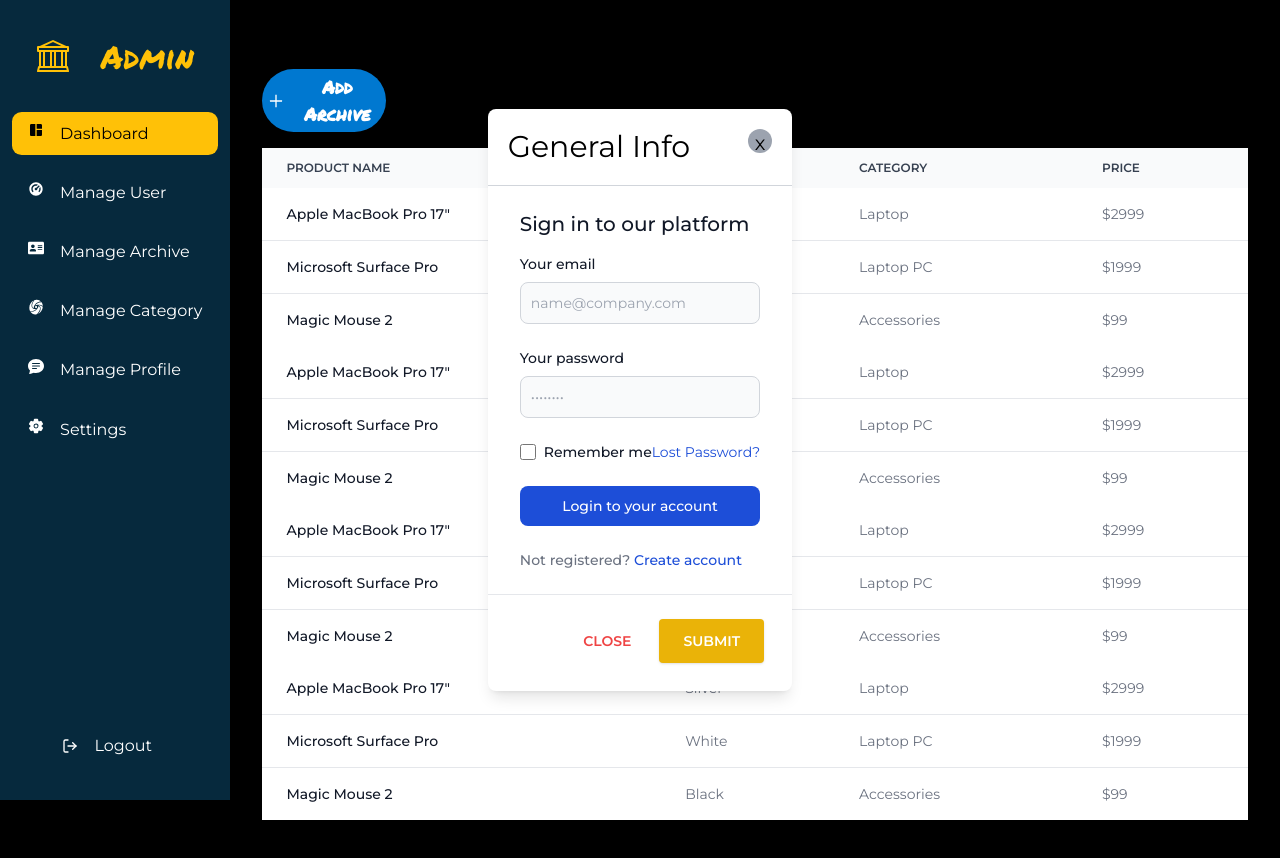
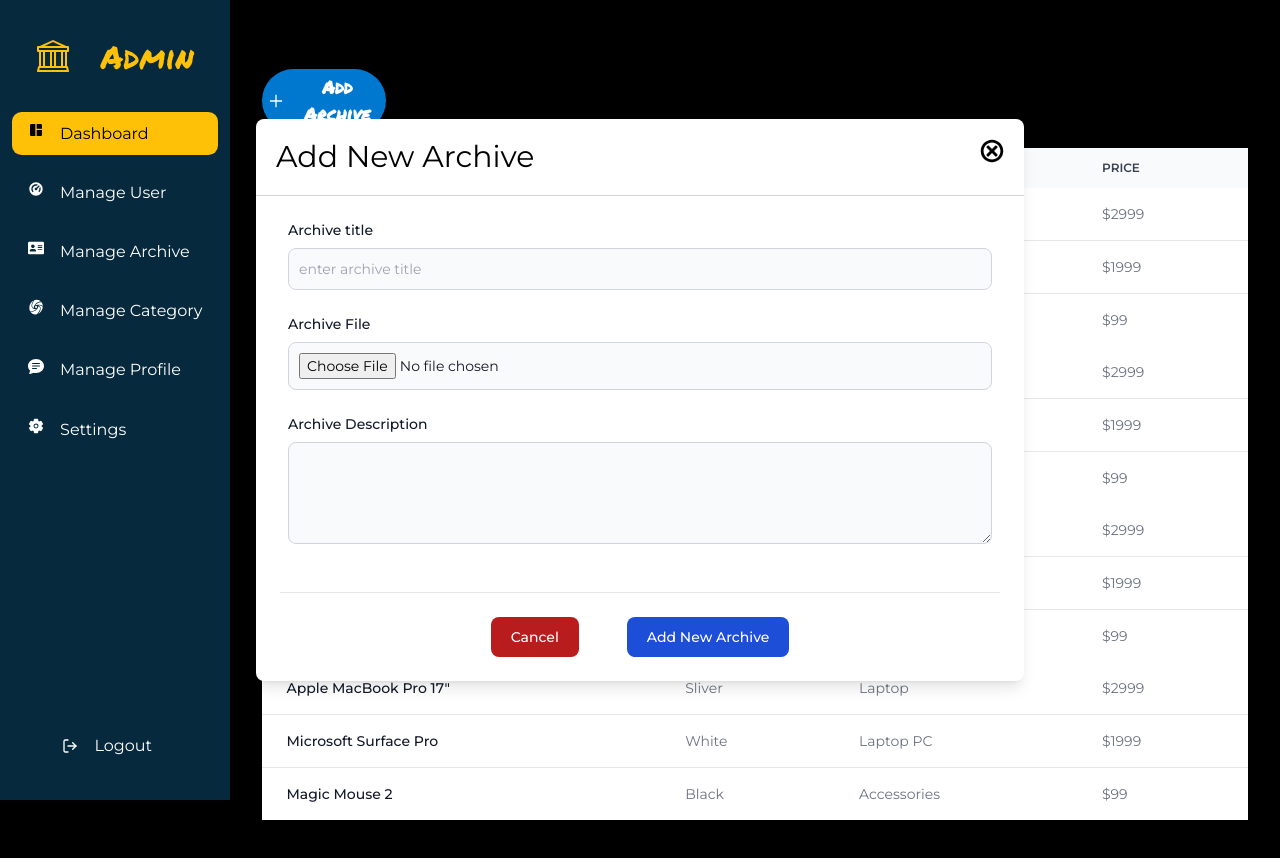
Before and after one commit to abenooo/admin_dashboard, a React (Create React App) app: page /listArchive in a window 1280 px wide. Both pictures are taken after a click on the button "Add Archive". Shown: the top 858 px of the page. Built offline with nearby package versions, Linux system fonts and the light colour scheme.

Commit message:
Fixed modual

```diff
--- a/src/componets/Archive/ListArchive.jsx
+++ b/src/componets/Archive/ListArchive.jsx
@@ -1,9 +1,10 @@
-import React , {useState} from "react";
+import React, { useState } from "react";
 import styled from "styled-components";
 import { buttonStyles } from "../../componets/ReusableStyles";
 import { AiOutlinePlus } from "react-icons/ai";
+import { GiCancel } from "react-icons/gi";
 export default function ListArchive() {
-  const [archiveModal, setArchiveModa] = useState(false);
+  const [archiveModal, setArchiveModal] = useState(false);
   return (
     <>
       <Section>
@@ -15,7 +16,9 @@ export default function ListArchive() {
                 <AiOutlinePlus />
               </div>
               <div className="content">
-              <button onClick={() => setArchiveModa(true)}>Add Archive</button>
+                <button onClick={() => setArchiveModal(true)}>
+                  Add Archive
+                </button>
               </div>
             </div>
           </div>
@@ -178,68 +181,108 @@ export default function ListArchive() {
       </Section>
       {archiveModal ? (
         <Section>
-
           <div className="flex justify-center items-center overflow-x-hidden overflow-y-auto fixed inset-0 z-50 outline-none focus:outline-none">
-        <div className="relative w-auto my-6 mx-auto max-w-3xl">
+            <div className="relative w-9/12 my-6 mx-auto max-w-3xl">
               <div className="border-0 rounded-lg shadow-lg relative flex flex-col w-full bg-white outline-none focus:outline-none">
                 <div className="flex items-start justify-between p-5 border-b border-solid border-gray-300 rounded-t ">
-              <h3 className="text-3xl font=semibold">General Info</h3>
+                  <h3 className="text-3xl font=semibold">Add New Archive</h3>
                   <button
                     className="bg-transparent border-0 text-black float-right"
-                onClick={() => setArchiveModa(false)}
+                    onClick={() => setArchiveModal(false)}
                   >
-                <span className="text-black opacity-7 h-6 w-6 text-xl block bg-gray-400 py-0 rounded-full">
+                    {/* <span className="text-black opacity-7 h-6 w-6 text-xl block bg-gray-400 py-0 rounded-full">
                   x
-                </span>
+                </span> */}
+                    <GiCancel className="h-6 w-6" />
                   </button>
                 </div>
                 <div class="py-6 px-6 lg:px-8">
-            <h3 class="mb-4 text-xl font-medium text-gray-900 dark:text-white">Sign in to our platform</h3>
                   <form class="space-y-6" action="#">
                     <div>
-                    <label for="email" class="block mb-2 text-sm font-medium text-gray-900 dark:text-gray-300">Your email</label>
-                    <input type="email" name="email" id="email" class="bg-gray-50 border border-gray-300 text-gray-900 text-sm rounded-lg focus:ring-blue-500 focus:border-blue-500 block w-full p-2.5 dark:bg-gray-600 dark:border-gray-500 dark:placeholder-gray-400 dark:text-white" placeholder="name@company.com" required/>
+                      <label
+                        htmlFor="text"
+                        class="block mb-2 text-sm font-medium text-gray-900 dark:text-gray-300"
+                      >
+                        Archive title
+                      </label>
+                      <input
+                        type="text"
+                        name="title"
+                        id="title"
+                        class="bg-gray-50 border border-gray-300 text-gray-900 text-sm rounded-lg focus:ring-blue-500 focus:border-blue-500 block w-full p-2.5 dark:bg-gray-600 dark:border-gray-500 dark:placeholder-gray-400 dark:text-white"
+                        placeholder="enter archive title"
+                        required
+                      />
                     </div>
                     <div>
-                    <label for="password" class="block mb-2 text-sm font-medium text-gray-900 dark:text-gray-300">Your password</label>
-                    <input type="password" name="password" id="password" placeholder="••••••••" class="bg-gray-50 border border-gray-300 text-gray-900 text-sm rounded-lg focus:ring-blue-500 focus:border-blue-500 block w-full p-2.5 dark:bg-gray-600 dark:border-gray-500 dark:placeholder-gray-400 dark:text-white" required/>
+                      <label
+                        htmlFor="text"
+                        class="block mb-2 text-sm font-medium text-gray-900 dark:text-gray-300"
+                      >
+                        Archive File
+                      </label>
+                      <input
+                        type="file"
+                        name="title"
+                        id="title"
+                        class="bg-gray-50 border border-gray-300 text-gray-900 text-sm rounded-lg focus:ring-blue-500 focus:border-blue-500 block w-full p-2.5 dark:bg-gray-600 dark:border-gray-500 dark:placeholder-gray-400 dark:text-white"
+                        placeholder="enter archive title"
+                        required
+                      />
                     </div>
-                <div class="flex justify-between">
-                    <div class="flex items-start">
-                        <div class="flex items-center h-5">
-                            <input id="remember" type="checkbox" value="" class="w-4 h-4 bg-gray-50 rounded border border-gray-300 focus:ring-3 focus:ring-blue-300 dark:bg-gray-600 dark:border-gray-500 dark:focus:ring-blue-600 dark:ring-offset-gray-800" required/>
+                    <div>
+                      <label
+                        htmlFor="text"
+                        class="block mb-2 text-sm font-medium text-gray-900 dark:text-gray-300"
+                      >
+                        Archive Description
+                      </label>
+                      <textarea
+                        id="description"
+                        rows="4"
+                        className="bg-gray-50 border border-gray-300 text-gray-900 text-sm rounded-lg focus:ring-blue-500 focus:border-blue-500 block w-full p-2.5 dark:bg-gray-600 dark:border-gray-500 dark:placeholder-gray-400 dark:text-white"
+                      ></textarea>
+                      {/* <input type="text" name="title" id="title" class="bg-gray-50 border border-gray-300 text-gray-900 text-sm rounded-lg focus:ring-blue-500 focus:border-blue-500 block w-full p-2.5 dark:bg-gray-600 dark:border-gray-500 dark:placeholder-gray-400 dark:text-white" placeholder="enter archive title" required/> */}
                     </div>
-                        <label for="remember" class="ml-2 text-sm font-medium text-gray-900 dark:text-gray-300">Remember me</label>
-                    </div>
-                    <a href="#" class="text-sm text-blue-700 hover:underline dark:text-blue-500">Lost Password?</a>
-                </div>
-                <button type="submit" class="w-full text-white bg-blue-700 hover:bg-blue-800 focus:ring-4 focus:outline-none focus:ring-blue-300 font-medium rounded-lg text-sm px-5 py-2.5 text-center dark:bg-blue-600 dark:hover:bg-blue-700 dark:focus:ring-blue-800">Login to your account</button>
-                <div class="text-sm font-medium text-gray-500 dark:text-gray-300">
-                    Not registered? <a href="#" class="text-blue-700 hover:underline dark:text-blue-500">Create account</a>
-                </div>
+                    <div className="flex justify-between"></div>
                   </form>
                 </div>
-            <div className="flex items-center justify-end p-6 border-t border-solid border-blueGray-200 rounded-b">
+                <div className="flex items-center justify-center mx-6 p-6 border-t border-solid border-blueGray-200 rounded-b">
+                  <div className="flex flex-row flex-wrap justify-around">
                     <button
+                      onClick={() => setArchiveModal(false)}
+                      type="submit"
+                      className=" mx-6 w-auto text-white bg-red-700 hover:bg-red-800 focus:ring-4 focus:outline-none focus:ring-blue-300 font-medium rounded-lg text-sm px-5 py-2.5 text-center dark:bg-blue-600 dark:hover:bg-blue-700 dark:focus:ring-blue-800"
+                    >
+                      Cancel
+                    </button>
+                    <button
+                      type="submit"
+                      className=" mx-6 w-auto text-white bg-blue-700 hover:bg-blue-800 focus:ring-4 focus:outline-none focus:ring-blue-300 font-medium rounded-lg text-sm px-5 py-2.5 text-center dark:bg-blue-600 dark:hover:bg-blue-700 dark:focus:ring-blue-800"
+                    >
+                      Add New Archive
+                    </button>
+                  </div>
+                  {/* <button
                 className="text-red-500 background-transparent font-bold uppercase px-6 py-2 text-sm outline-none focus:outline-none mr-1 mb-1"
                 type="button"
-                onClick={() => setArchiveModa(false)}
+                onClick={() => setArchiveModal(false)}
               >
                 Close
-              </button>
-              <button
+              </button> */}
+                  {/* <button
                 className="text-white bg-yellow-500 active:bg-yellow-700 font-bold uppercase text-sm px-6 py-3 rounded shadow hover:shadow-lg outline-none focus:outline-none mr-1 mb-1"
                 type="button"
-                onClick={() => setArchiveModa(false)}
+                onClick={() => setArchiveModal(false)}
               >
                 Submit
-              </button>
+              </button> */}
                 </div>
               </div>
             </div>
           </div>
         </Section>
-    ): null}
+      ) : null}
     </>
   );
 }
```
Lines whose indentation alone changed are shown as unchanged.
